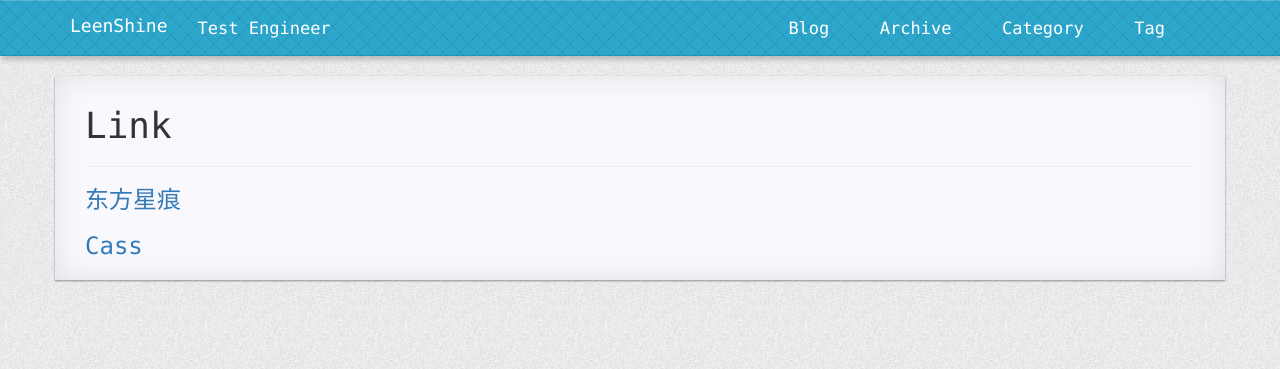
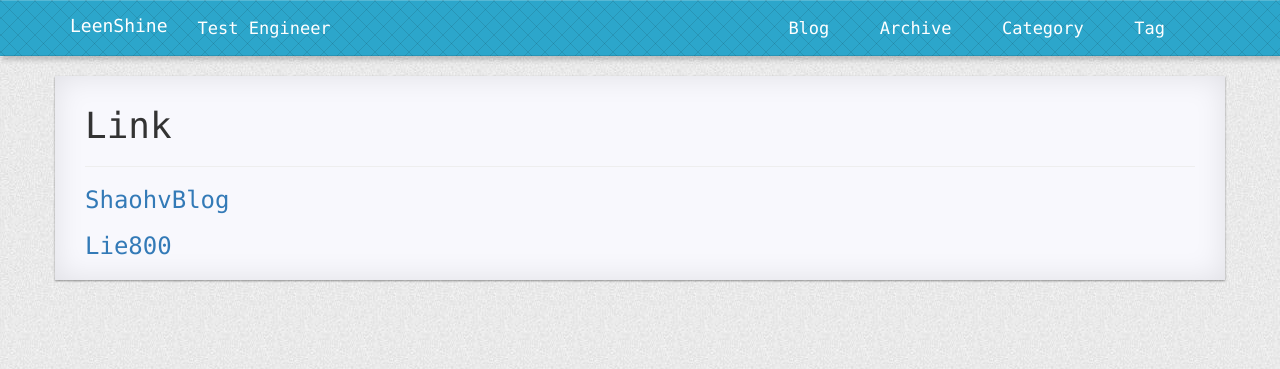
Before and after one commit to Leenshine/leenshine.github.io, a Jekyll site: the page built from pages/5link-external.md, in a window 1280 px wide. Shown: the top 369 px of the page. Built offline with Jekyll 4.4.1, drawn with Linux system fonts in a browser that asks for light colours; nearby versions of some CDN libraries; comment, search, counter and statistics services are not loaded; a style sheet for code colours, icons or effects is not loaded.

Commit message:
Update 5link-external.md

```diff
--- a/pages/5link-external.md
+++ b/pages/5link-external.md
@@ -5,6 +5,6 @@ permalink: /link/
 icon: octicon-link-external
 ---
 
-### [东方星痕](http://www.lxy520.net/)
+### [ShaohvBlog](http://shaohv.huangyan800.com/)
 
-### [Cass](http://cassite.net/)
+### [Lie800](http://www.huangyan800.com/)
```
